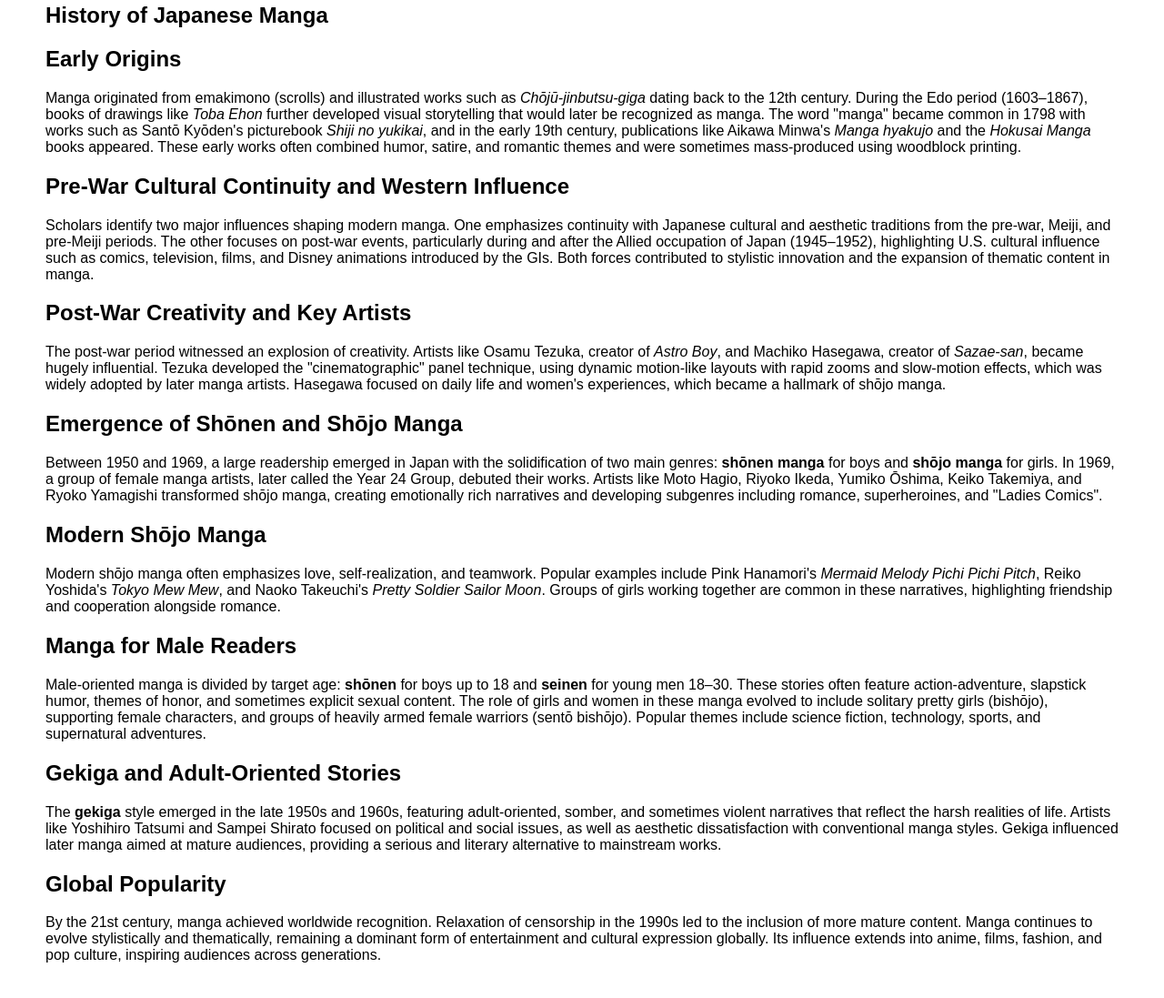
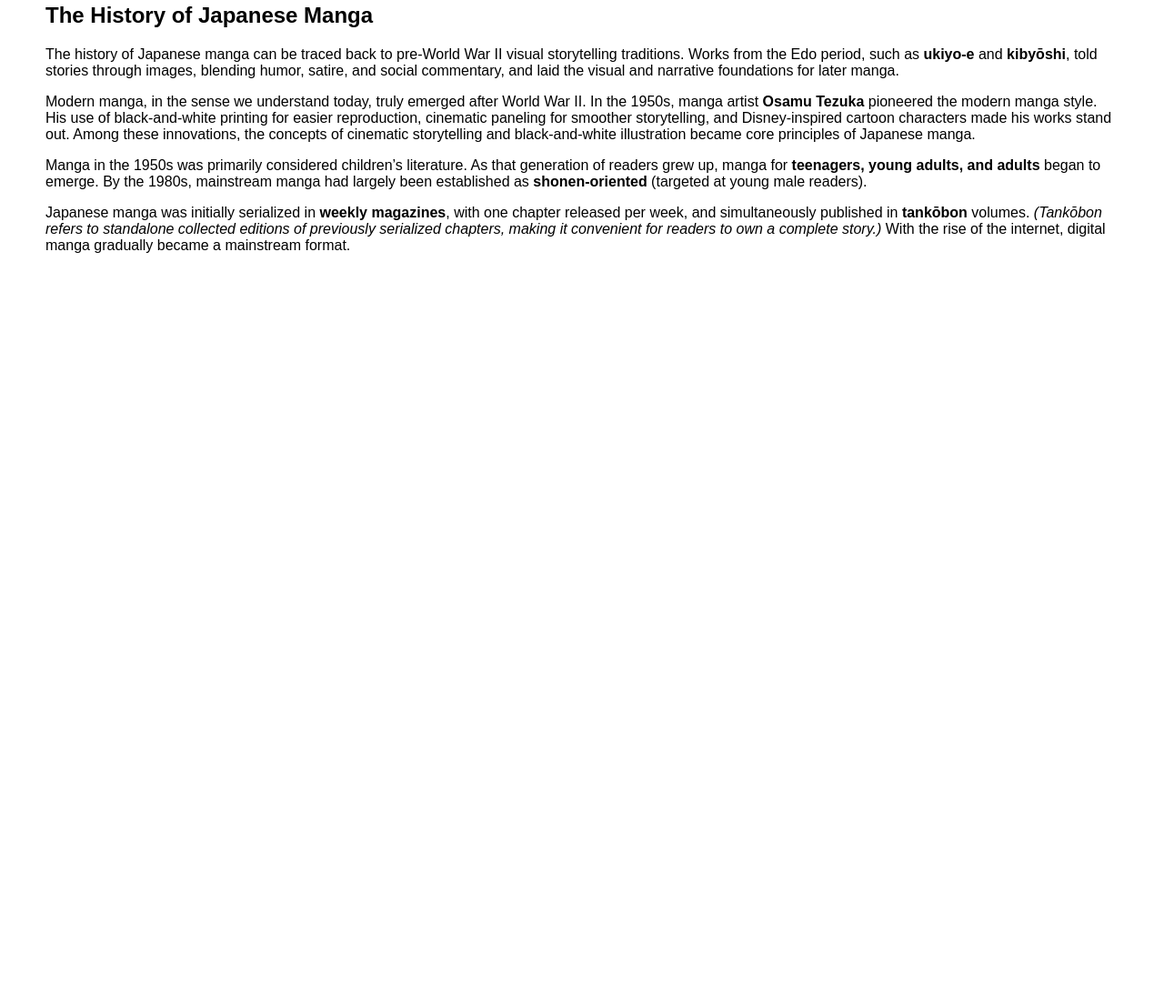
Before and after one commit to kamenjack/manga, a website: page history.html in a window 1280 px wide. Shown: the part 113-1210 px from the top of the page at 91% size. After the commit the page ends 800 px from the top, so only its background shows below. Drawn offline with Linux system fonts and the light colour scheme.

Commit message:
Update history.html

```diff
--- a/history.html
+++ b/history.html
@@ -16,62 +16,22 @@
   <a href="modern.html">Modern</a>
 </div>
 <section id="history">
-  <h1>History of Japanese Manga</h1>
+   <h2>The History of Japanese Manga</h2>
 
-  <h2>Early Origins</h2>
   <p>
-    Manga originated from emakimono (scrolls) and illustrated works such as <em>Chōjū-jinbutsu-giga</em> dating back to the 12th century.
-    During the Edo period (1603–1867), books of drawings like <em>Toba Ehon</em> further developed visual storytelling that would later be recognized as manga.
-    The word "manga" became common in 1798 with works such as Santō Kyōden's picturebook <em>Shiji no yukikai</em>, and in the early 19th century, publications like Aikawa Minwa's <em>Manga hyakujo</em> and the <em>Hokusai Manga</em> books appeared.
-    These early works often combined humor, satire, and romantic themes and were sometimes mass-produced using woodblock printing.
+    The history of Japanese manga can be traced back to pre-World War II visual storytelling traditions. Works from the Edo period, such as <strong>ukiyo-e</strong> and <strong>kibyōshi</strong>, told stories through images, blending humor, satire, and social commentary, and laid the visual and narrative foundations for later manga.
   </p>
 
-  <h2>Pre-War Cultural Continuity and Western Influence</h2>
   <p>
-    Scholars identify two major influences shaping modern manga. One emphasizes continuity with Japanese cultural and aesthetic traditions from the pre-war, Meiji, and pre-Meiji periods.
-    The other focuses on post-war events, particularly during and after the Allied occupation of Japan (1945–1952), highlighting U.S. cultural influence such as comics, television, films, and Disney animations introduced by the GIs.
-    Both forces contributed to stylistic innovation and the expansion of thematic content in manga.
+    Modern manga, in the sense we understand today, truly emerged after World War II. In the 1950s, manga artist <strong>Osamu Tezuka</strong> pioneered the modern manga style. His use of black-and-white printing for easier reproduction, cinematic paneling for smoother storytelling, and Disney-inspired cartoon characters made his works stand out. Among these innovations, the concepts of cinematic storytelling and black-and-white illustration became core principles of Japanese manga.
   </p>
 
-  <h2>Post-War Creativity and Key Artists</h2>
   <p>
-    The post-war period witnessed an explosion of creativity. Artists like Osamu Tezuka, creator of <em>Astro Boy</em>, and Machiko Hasegawa, creator of <em>Sazae-san</em>, became hugely influential.
-    Tezuka developed the "cinematographic" panel technique, using dynamic motion-like layouts with rapid zooms and slow-motion effects, which was widely adopted by later manga artists.
-    Hasegawa focused on daily life and women's experiences, which became a hallmark of shōjo manga.
+    Manga in the 1950s was primarily considered children’s literature. As that generation of readers grew up, manga for <strong>teenagers, young adults, and adults</strong> began to emerge. By the 1980s, mainstream manga had largely been established as <strong>shonen-oriented</strong> (targeted at young male readers).
   </p>
 
-  <h2>Emergence of Shōnen and Shōjo Manga</h2>
   <p>
-    Between 1950 and 1969, a large readership emerged in Japan with the solidification of two main genres: <strong>shōnen manga</strong> for boys and <strong>shōjo manga</strong> for girls.
-    In 1969, a group of female manga artists, later called the Year 24 Group, debuted their works. Artists like Moto Hagio, Riyoko Ikeda, Yumiko Ōshima, Keiko Takemiya, and Ryoko Yamagishi transformed shōjo manga, creating emotionally rich narratives and developing subgenres including romance, superheroines, and "Ladies Comics".
-  </p>
-
-  <h2>Modern Shōjo Manga</h2>
-  <p>
-    Modern shōjo manga often emphasizes love, self-realization, and teamwork.
-    Popular examples include Pink Hanamori's <em>Mermaid Melody Pichi Pichi Pitch</em>, Reiko Yoshida's <em>Tokyo Mew Mew</em>, and Naoko Takeuchi's <em>Pretty Soldier Sailor Moon</em>.
-    Groups of girls working together are common in these narratives, highlighting friendship and cooperation alongside romance.
-  </p>
-
-  <h2>Manga for Male Readers</h2>
-  <p>
-    Male-oriented manga is divided by target age: <strong>shōnen</strong> for boys up to 18 and <strong>seinen</strong> for young men 18–30. These stories often feature action-adventure, slapstick humor, themes of honor, and sometimes explicit sexual content.
-    The role of girls and women in these manga evolved to include solitary pretty girls (bishōjo), supporting female characters, and groups of heavily armed female warriors (sentō bishōjo).
-    Popular themes include science fiction, technology, sports, and supernatural adventures.
-  </p>
-
-  <h2>Gekiga and Adult-Oriented Stories</h2>
-  <p>
-    The <strong>gekiga</strong> style emerged in the late 1950s and 1960s, featuring adult-oriented, somber, and sometimes violent narratives that reflect the harsh realities of life.
-    Artists like Yoshihiro Tatsumi and Sampei Shirato focused on political and social issues, as well as aesthetic dissatisfaction with conventional manga styles.
-    Gekiga influenced later manga aimed at mature audiences, providing a serious and literary alternative to mainstream works.
-  </p>
-
-  <h2>Global Popularity</h2>
-  <p>
-    By the 21st century, manga achieved worldwide recognition. Relaxation of censorship in the 1990s led to the inclusion of more mature content.
-    Manga continues to evolve stylistically and thematically, remaining a dominant form of entertainment and cultural expression globally.
-    Its influence extends into anime, films, fashion, and pop culture, inspiring audiences across generations.
+    Japanese manga was initially serialized in <strong>weekly magazines</strong>, with one chapter released per week, and simultaneously published in <strong>tankōbon</strong> volumes. <em>(Tankōbon refers to standalone collected editions of previously serialized chapters, making it convenient for readers to own a complete story.)</em> With the rise of the internet, digital manga gradually became a mainstream format.
   </p>
 
 </section>
```
